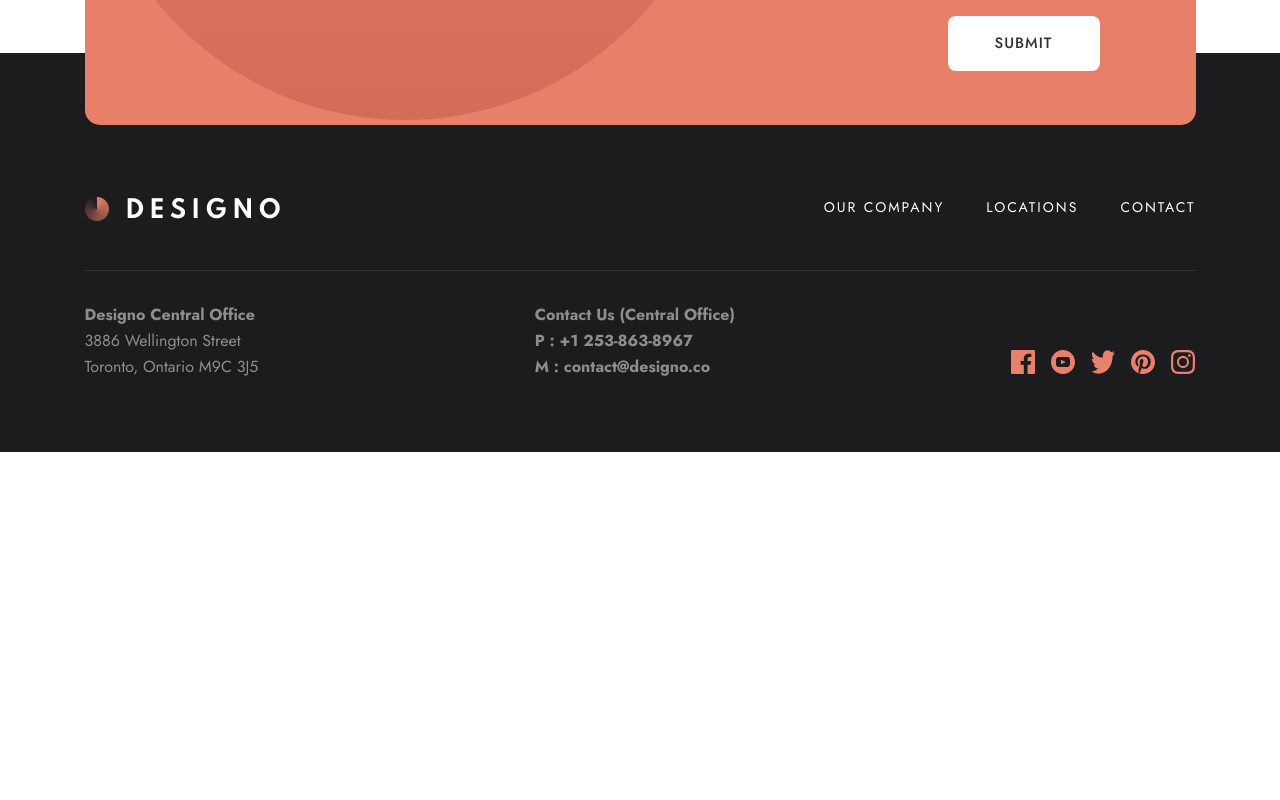
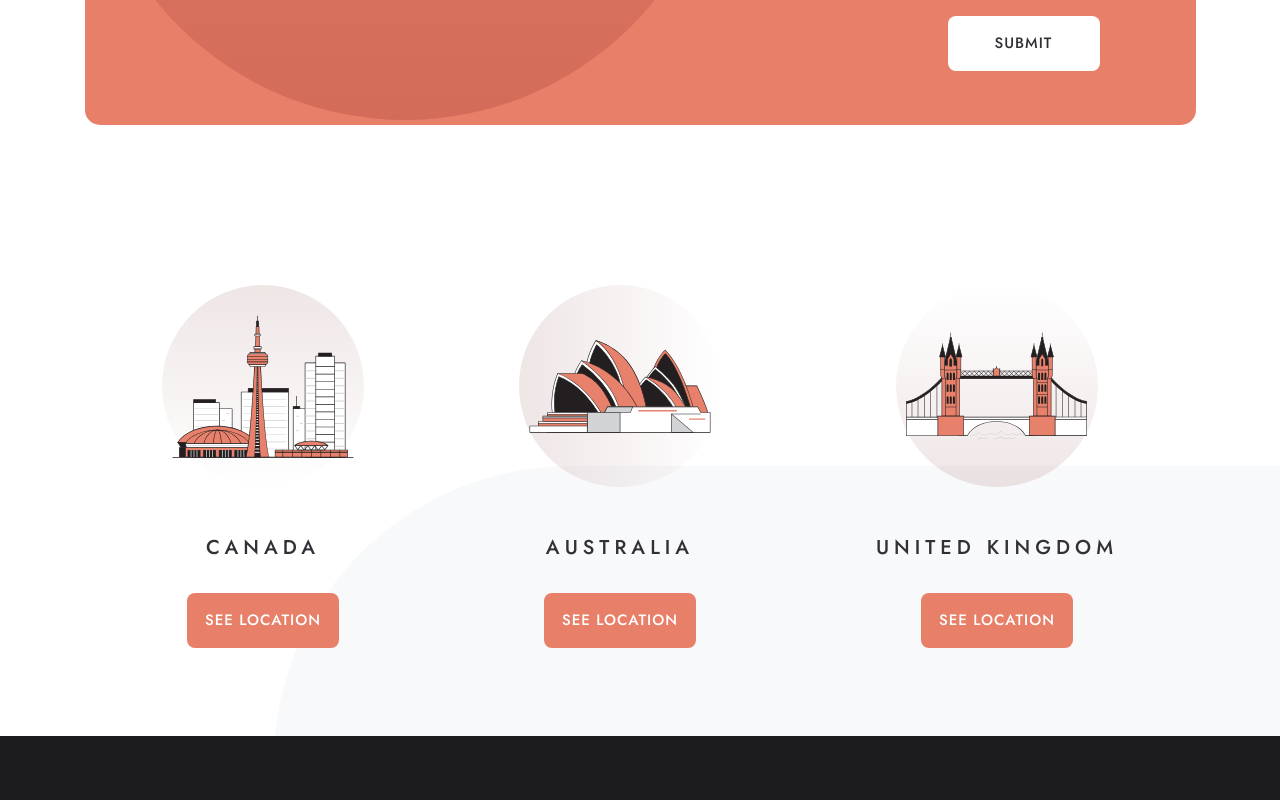
Before and after one commit to MatthiasSmith/designo, a Next.js app: page /contact in a window 1280 px wide. Shown: the part 540-1340 px from the top of the page. Before the commit the page ends 992 px from the top, so only its background shows below. Built offline with nearby package versions, Linux system fonts and the light colour scheme.

Commit message:
add location links to contact page
- move location links into their own directory under components

```diff
--- a/components/pages/about/location-links-list-item.tsx
+++ b/components/location-links/location-links-list-item.tsx
@@ -1,8 +1,8 @@
 import React from 'react';
 import styled from 'styled-components';
 import Image from 'next/image';
-import ButtonLink from '../../button-link';
-import { DESKTOP_BP } from '../../../constants/constants';
+import ButtonLink from '../button-link';
+import { DESKTOP_BP } from '../../constants/constants';
 
 const StyledLocationLinksListItem = styled.li`
   .img-container {
--- a/components/pages/about/location-links-list.tsx
+++ b/components/location-links/location-links-list.tsx
@@ -1,8 +1,8 @@
 import React from 'react';
 import styled from 'styled-components';
-import { DESKTOP_BP } from '../../../constants/constants';
+import { DESKTOP_BP } from '../../constants/constants';
 
-import locations from '../../../data/locations';
+import locations from '../../data/locations';
 import LocationLinksListItem from './location-links-list-item';
 
 const StyledLocationLinksList = styled.ul`
--- a/pages/contact.tsx
+++ b/pages/contact.tsx
@@ -1,10 +1,12 @@
 import Layout from '../components/layout/layout';
+import LocationLinksList from '../components/location-links/location-links-list';
 import ContactIntroCard from '../components/pages/contact/contact-intro-card';
 
 const Contact = () => {
   return (
     <Layout pageTitle='Contact Us'>
       <ContactIntroCard />
+      <LocationLinksList />
     </Layout>
   );
 };
```
